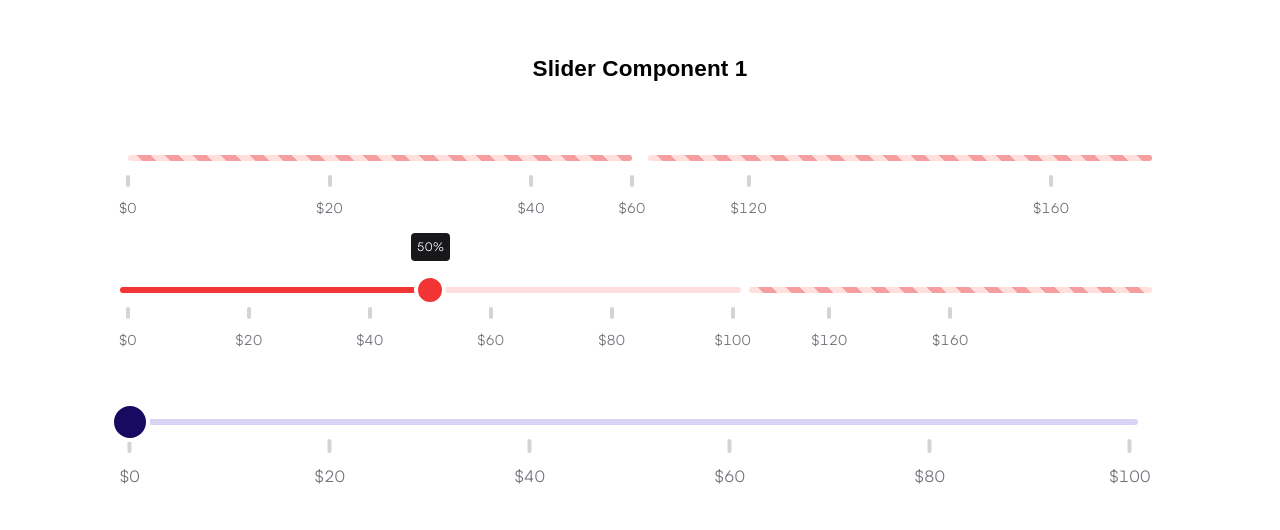
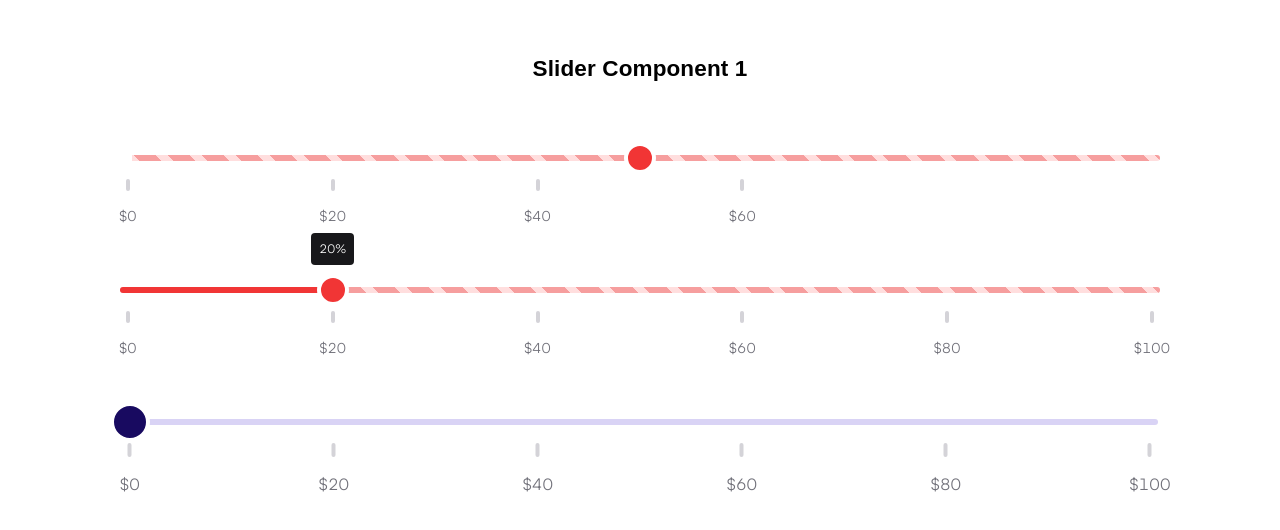
Before and after one commit to bgoyal2222/react-ts, a React (Vite) app: page / in a window 1280 px wide. Shown: the part 144-674 px from the top of the page. Built offline with nearby package versions, Linux system fonts and the light colour scheme.

Commit message:
Disabled Track and Marks combined into one and SCSS fix as per review

```diff
--- a/src/App.tsx
+++ b/src/App.tsx
@@ -64,21 +64,15 @@ const App = () => {
 				>
 					<Slider
 						disabled
+						defaultValue={50}
 						showLabelOnHover={true}
-						min={0}
-						max={50}
-						trackSize={60}
-						disabledTrackSize={60}
 						marks={[
 							{ value: 0, label: "$0" },
 							{ value: 20, label: "$20" },
 							{ value: 40, label: "$40" },
 							{ value: 60, label: "$60" },
 						]}
-						disabledMarks={[
-							{ value: 20, label: "$120" },
-							{ value: 80, label: "$160" },
-						]}
+						disabledPercentage={50}
 					/>
 					<Slider
 						label={(value) => `${value}%`}
@@ -86,8 +80,6 @@ const App = () => {
 						variant='red'
 						showLabelOnHover={true}
 						defaultValue={50}
-						trackSize={60}
-						disabledTrackSize={40}
 						marks={[
 							{ value: 0, label: "$0" },
 							{ value: 20, label: "$20" },
@@ -96,10 +88,7 @@ const App = () => {
 							{ value: 80, label: "$80" },
 							{ value: 100, label: "$100" },
 						]}
-						disabledMarks={[
-							{ value: 20, label: "$120" },
-							{ value: 50, label: "$160" },
-						]}
+						disabledPercentage={20}
 					/>
 					<Slider
 						size='l'
--- a/src/components/Slider/Marks/Marks.module.scss
+++ b/src/components/Slider/Marks/Marks.module.scss
@@ -6,16 +6,15 @@
 
 .mark {
 	box-sizing: border-box;
-	height: 14px;
-	width: 4px;
-	margin-top: 20px;
-	border-radius: 1000px;
+	width: 4px;     // this is fallback value
+	margin-top: 24px;
+	border-radius: 100px;
 	background-color: var(--hb-grey-300);
 
 	&--xs {
 		height: 8px;
-        width: 2px;
-	}
+        width: 2px;     // Width needs to be defined here, since the element is div
+	}                   // and to show that specific pill shaped mark it must have width
 
 	&--s {
 		height: 10px;
@@ -27,8 +26,8 @@
 	}
 
 	&--l {
-		height: 14px;
-	}
+		height: 14px;   // As per the design system we dont have any specifci values,
+	}                   // multiples of 8 cant be used as it will no longer be a pill shape
 
 	&--xl {
 		height: 16px;
@@ -42,7 +41,7 @@
 .markLabel {
 	transform: translate(-50%, 0);
 	color: var(--hb-grey-500);
-	margin-top: 12px;
+	margin-top: 16px;
 	white-space: nowrap;
 }
 
--- a/src/components/Slider/Marks/Marks.tsx
+++ b/src/components/Slider/Marks/Marks.tsx
@@ -47,21 +47,7 @@ export function Marks({
 			/>
 			{mark.label && (
 				// eslint-disable-next-line jsx-a11y/no-static-element-interactions
-				<div
-					className={styles.markLabel}
-					onMouseDown={(event) => {
-						if (disabled) return;
-						event.stopPropagation();
-						onChange(mark.value);
-					}}
-					onTouchStart={(event) => {
-						if (disabled) return;
-						event.stopPropagation();
-						onChange(mark.value);
-					}}
-				>
-					{mark.label}
-				</div>
+				<div className={styles.markLabel}>{mark.label}</div>
 			)}
 		</div>
 	));
--- a/src/components/Slider/Slider.module.scss
+++ b/src/components/Slider/Slider.module.scss
@@ -5,7 +5,6 @@
     display: flex;
     width: 100%;
     align-items: center;
-    // cursor: pointer;
     touch-action: none;
 }
 
--- a/src/components/Slider/Slider.tsx
+++ b/src/components/Slider/Slider.tsx
@@ -19,12 +19,6 @@ export interface SliderProps
 	/** Predefined track and thumb size, number to set sizes in px */
 	size?: NumberSize;
 
-	/** Minimal possible value */
-	min?: number;
-
-	/** Maximum possible value */
-	max?: number;
-
 	/** Number by which value will be incremented/decremented with thumb drag and arrows */
 	step?: number;
 
@@ -43,9 +37,6 @@ export interface SliderProps
 	/** Called when user stops dragging slider or changes value with arrows */
 	onChangeEnd?(value: number): void;
 
-	/** Hidden input name, use with uncontrolled variant */
-	name?: string;
-
 	/** Marks which will be placed on the track */
 	marks?: { value: number; label?: React.ReactNode }[];
 
@@ -55,9 +46,6 @@ export interface SliderProps
 	/** If true label will be not be hidden when user stops dragging */
 	labelAlwaysOn?: boolean;
 
-	/** Thumb aria-label */
-	thumbLabel?: string;
-
 	/** If true slider label will appear on hover */
 	showLabelOnHover?: boolean;
 
@@ -66,21 +54,12 @@ export interface SliderProps
 
 	/** Disables slider */
 	disabled?: boolean;
+	// show values in disabled
 
 	/** Thumb width and height in px */
 	thumbSize?: number;
 
-	/** A transformation function, to change the scale of the slider */
-	scale?: (value: number) => number;
-
-	/** Marks which will be placed on the track which is disabled */
-	disabledMarks?: { value: number; label?: React.ReactNode }[];
-
-	/** By defalt set to 100 which means the main track is in full and disabled track is 0 */
-	trackSize?: number;
-
-	/** By defalt set to 0 which means the disabled main track is in 0 */
-	disabledTrackSize?: number;
+	disabledPercentage?: number;
 }
 
 export const Slider = forwardRef<HTMLDivElement, SliderProps>((props, ref) => {
@@ -90,33 +69,34 @@ export const Slider = forwardRef<HTMLDivElement, SliderProps>((props, ref) => {
 		onChange,
 		onChangeEnd,
 		size = "m",
-		min = 0,
-		max = 100,
 		step = 1,
 		precision,
 		defaultValue,
-		name,
 		marks = [],
 		label = (f: any) => f,
 		labelAlwaysOn = false,
-		thumbLabel = "",
 		showLabelOnHover = true,
 		thumbChildren,
 		disabled = false,
 		thumbSize,
-		scale = (v: number) => v,
-		disabledMarks = [],
-		trackSize = 100,
-		disabledTrackSize = 0,
+		disabledPercentage = 0,
 		...others
 	} = useComponentDefaultProps({}, props);
 
+	const min = 0,
+		max = 100;
 	const [hovered, setHovered] = useState(false);
 	const [_value, setValue] = useUncontrolled({
 		value: typeof value === "number" ? clamp(value, min, max) : value,
 		defaultValue:
 			typeof defaultValue === "number"
-				? clamp(defaultValue, min, max)
+				? clamp(
+						defaultValue,
+						min,
+						Number(
+							disabledPercentage !== 0 ? disabledPercentage : max
+						)
+				  )
 				: defaultValue,
 		finalValue: clamp(0, min, max),
 		onChange,
@@ -125,7 +105,7 @@ export const Slider = forwardRef<HTMLDivElement, SliderProps>((props, ref) => {
 	const valueRef = useRef(_value);
 	const thumb = useRef<HTMLDivElement | null>(null);
 	const position = getPosition({ value: _value, min, max });
-	const scaledValue = scale(_value);
+	const scaledValue = _value;
 	const _label = typeof label === "function" ? label(scaledValue) : label;
 
 	const handleChange = useCallback(
@@ -138,11 +118,18 @@ export const Slider = forwardRef<HTMLDivElement, SliderProps>((props, ref) => {
 					step,
 					precision,
 				});
-				setValue(nextValue);
+
+				if (
+					nextValue <=
+					Number(disabledPercentage !== 0 ? disabledPercentage : max)
+				) {
+					setValue(nextValue);
+				}
+
 				valueRef.current = nextValue;
 			}
 		},
-		[disabled, min, max, step, precision]
+		[disabled, min, max, step, precision, disabledPercentage]
 	);
 
 	const { ref: container, active } = useMove(handleChange, {
@@ -258,8 +245,9 @@ export const Slider = forwardRef<HTMLDivElement, SliderProps>((props, ref) => {
 				}
 				disabled={disabled}
 				style={{
-					width: `${trackSize}%`,
+					width: `${100}%`,
 				}}
+				disabledPercentage={disabledPercentage}
 			>
 				<Thumb
 					max={max}
@@ -273,7 +261,7 @@ export const Slider = forwardRef<HTMLDivElement, SliderProps>((props, ref) => {
 					ref={thumb}
 					onMouseDown={handleThumbMouseDown}
 					labelAlwaysOn={labelAlwaysOn}
-					thumbLabel={thumbLabel}
+					thumbLabel={"Slider Seek"}
 					showLabelOnHover={showLabelOnHover && hovered}
 					disabled={disabled}
 					thumbSize={thumbSize}
@@ -281,24 +269,7 @@ export const Slider = forwardRef<HTMLDivElement, SliderProps>((props, ref) => {
 					{thumbChildren}
 				</Thumb>
 			</Track>
-			<input type='hidden' name={name} value={scaledValue} />
-			<Track
-				className={classNames(styles.disabled)}
-				style={{
-					width: `${disabledTrackSize}%`,
-					cursor: "not-allowed",
-				}}
-				offset={0}
-				filled={position}
-				marks={disabledMarks}
-				size={size}
-				color={variant}
-				min={min}
-				max={100}
-				value={scaledValue}
-				onChange={setValue}
-				disabled={true}
-			/>
+			<input type='hidden' name={"Slider"} value={scaledValue} />
 		</div>
 	);
 });
--- a/src/components/Slider/Thumb/Thumb.module.scss
+++ b/src/components/Slider/Thumb/Thumb.module.scss
@@ -3,7 +3,7 @@
 	top: -45px;
 	background-color: var(--hb-grey-900);
 	color: #fff;
-	padding: 6px;
+	padding: 8px;
 	border-radius: 4px;
 	white-space: nowrap;
 	pointer-events: none;
@@ -15,13 +15,13 @@
 	box-sizing: border-box;
 	position: absolute;
 	display: flex;
+	align-items: center;
+	justify-content: center;
 	border: 4px solid #fff;
 	transform: translate(-50%, -50%);
-	top: 50%;
+    top: 50%;
 	cursor: pointer;
 	border-radius: 50%;
-	align-items: center;
-	justify-content: center;
 	transition-duration: 100ms;
 	transition-property: box-shadow, transform;
 	z-index: 3;
@@ -44,7 +44,9 @@
 }
 
 .disabled {
-	display: none;
+    opacity: 1;
+    cursor: not-allowed;
+    // filter: grayscale(40%);  // Uncomment this if you want Thumb of disabled Slider to be grayed out, not provided in design
 }
 
 .fonts {
--- a/src/components/Slider/Track/Track.module.scss
+++ b/src/components/Slider/Track/Track.module.scss
@@ -10,6 +10,8 @@
 		top: 0;
 		bottom: 0;
 		z-index: 0;
+        // Neagtive values are to compensate with the relative track container, make it 0 and it will stick to the marks.
+        // A little margin is needed to show that marks lie inside the track
 		left: -8px;
 		right: -8px;
 	}
@@ -45,23 +47,50 @@
 
 .disabled {
 
+
 	&--red {
 		background-image: repeating-linear-gradient(
 			45deg,
 			var(--hb-validation-failure-red-200),
-			var(--hb-validation-failure-red-200) 10px,
-			var(--hb-validation-failure-red-300) 10px,
-			var(--hb-validation-failure-red-300) 20px
+			var(--hb-validation-failure-red-200) 8px,
+			var(--hb-validation-failure-red-300) 8px,
+			var(--hb-validation-failure-red-300) 24px
 		);
-	}
+
+        &::after {
+            content: "";
+            position: absolute;
+            top: 0;
+            left: 0;
+            width: 4px;
+            height: 100%;
+            background-color: var(--hb-base-white);
+            opacity: 1;
+            z-index: 1;
+
+        }
+    }
 
 	&--purple {
 		background-image: repeating-linear-gradient(
 			45deg,
 			var(--hb-primary-purple-200),
-			var(--hb-primary-purple-200) 10px,
-			var(--hb-primary-purple-300) 10px,
-			var(--hb-primary-purple-300) 20px
+			var(--hb-primary-purple-200) 8px,
+			var(--hb-primary-purple-300) 8px,
+			var(--hb-primary-purple-300) 24px
 		);
+
+        &::after {
+            content: "";
+            position: absolute;
+            top: 0;
+            left: 0;
+            width: 4px;
+            height: 100%;
+            background-color: var(--hb-base-white);
+            opacity: 1;
+            z-index: 1;
+        }
 	}
+
 }
--- a/src/components/Slider/Track/Track.tsx
+++ b/src/components/Slider/Track/Track.tsx
@@ -21,6 +21,7 @@ export interface TrackProps extends DefaultProps {
 	onMouseLeave?(event?: React.MouseEvent<HTMLDivElement>): void;
 	disabled: boolean;
 	trackRef?: React.MutableRefObject<HTMLDivElement | undefined>;
+	disabledPercentage: number;
 }
 
 export const Track = forwardRef<HTMLDivElement, TrackProps>(
@@ -38,11 +39,11 @@ export const Track = forwardRef<HTMLDivElement, TrackProps>(
 			unstyled,
 			trackRef,
 			style,
+			disabledPercentage,
 			...others
 		}: TrackProps,
 		ref
 	) => {
-
 		return (
 			<div
 				ref={ref}
@@ -78,7 +79,28 @@ export const Track = forwardRef<HTMLDivElement, TrackProps>(
 						})}px)`,
 					}}
 				/>
-				{children && children}
+				{disabledPercentage > 0 && (
+					<div
+						className={classNames(
+							styles.bar,
+							styles[`disabled--${color}`],
+							"slider__track__container"
+						)}
+						style={{
+							right: `calc(${offset}% - ${calcSize({
+								size,
+								sizes,
+							})}px)`,
+							width: `calc(${
+								100 - disabledPercentage
+							}% + ${calcSize({
+								size,
+								sizes,
+							})}px)`,
+						}}
+					/>
+				)}
+				{children}
 				<Marks
 					{...others}
 					size={size}
```
